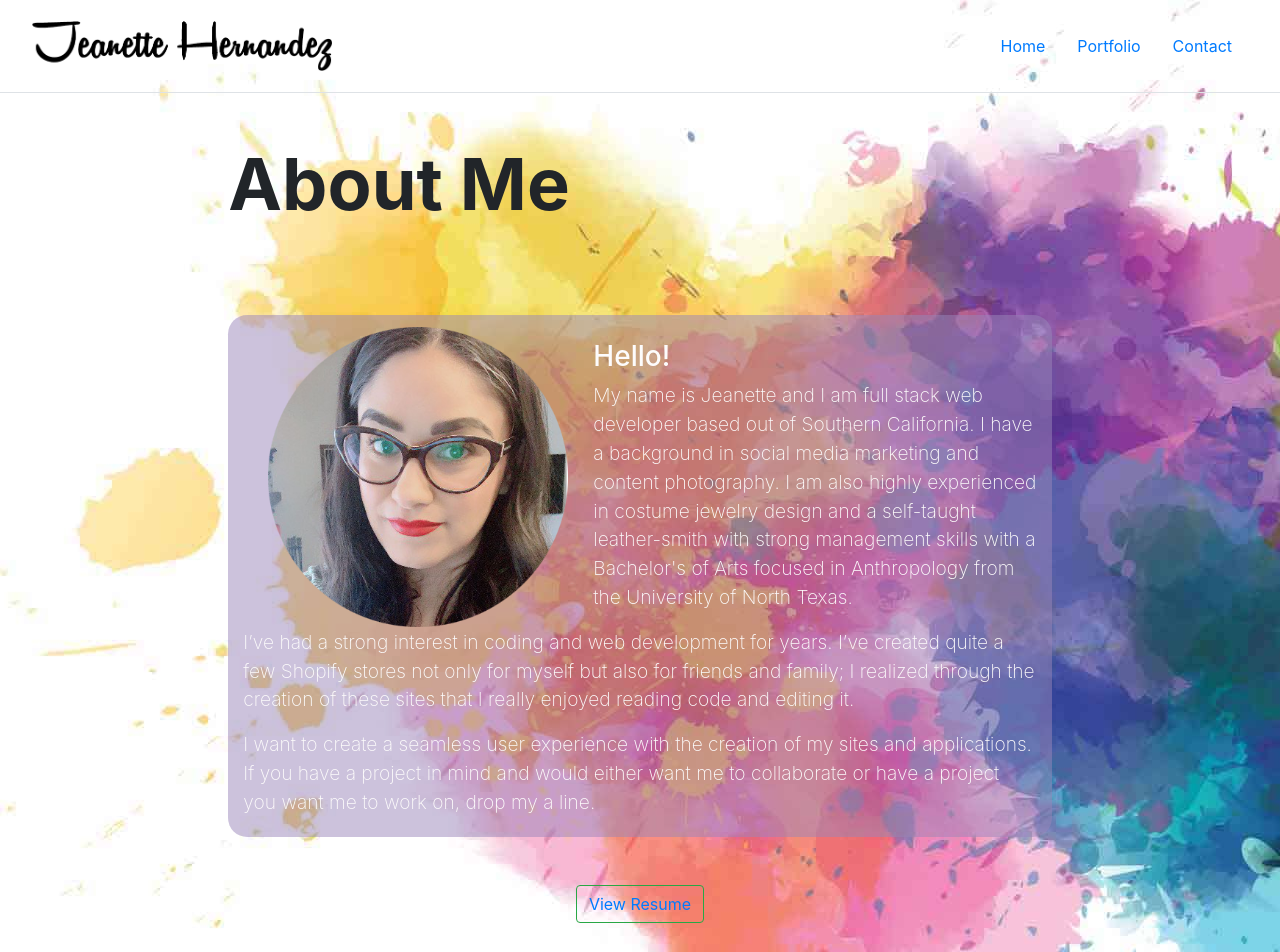
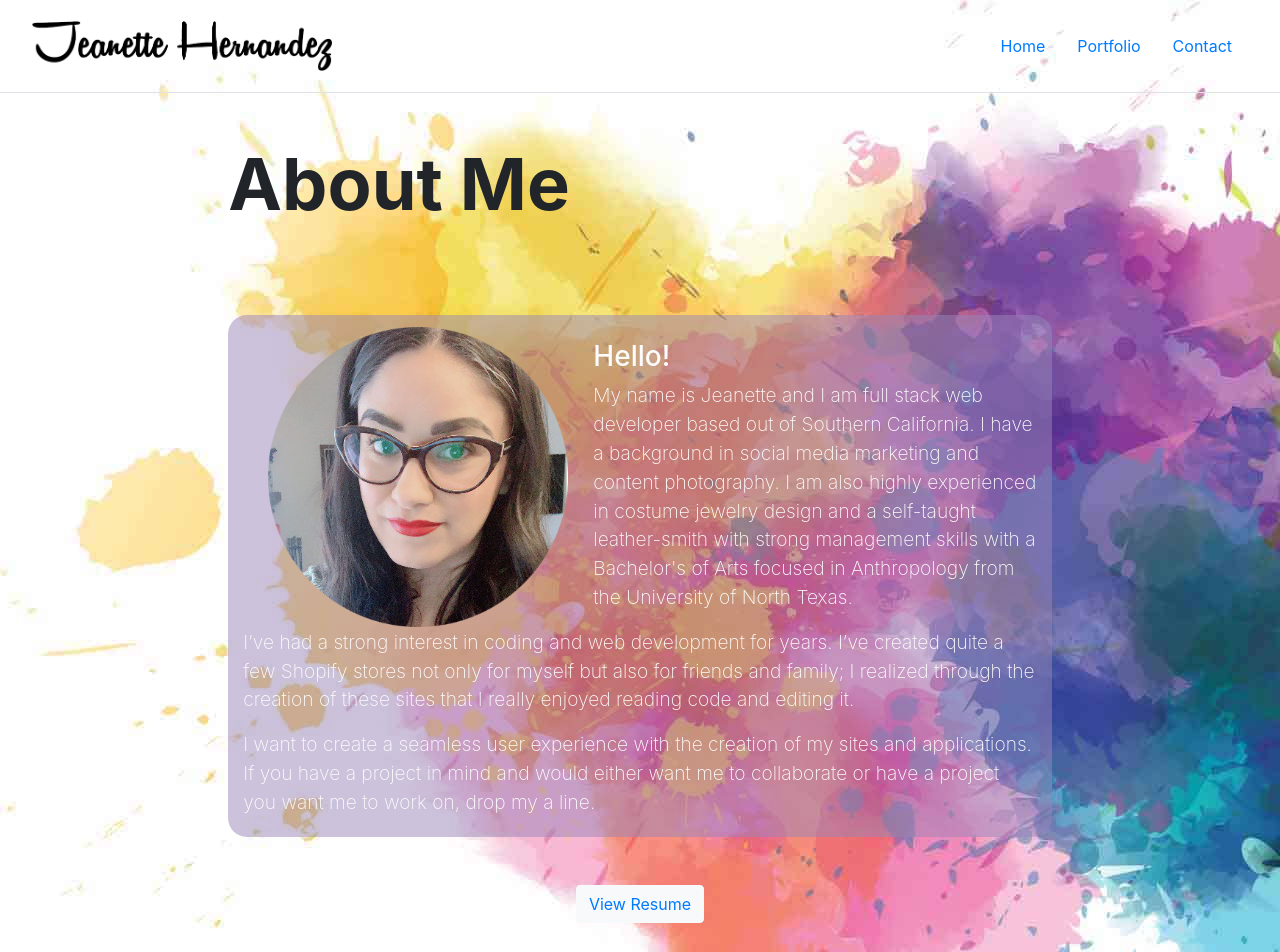
Before and after one commit to jeanhern81/React_Portfolio, a React (Create React App) app: page / in a window 1280 px wide. Shown: the top 952 px of the page. Built offline with nearby package versions, Linux system fonts and the light colour scheme.

Commit message:
fixed buttons to make them easier to read

```diff
--- a/src/App.js
+++ b/src/App.js
@@ -67,8 +67,6 @@ class App extends React.Component {
           </Navbar>
 
 
-
-
           <Route exact path='/' render={() => <HomePage title={this.state.home.title} subTitle={this.state.home.subTitle} text={this.state.home.text}  />} />
           <Route exact path='/React_Portfolio' render={() => <HomePage title={this.state.home.title} subTitle={this.state.home.subTitle} text={this.state.home.text}  />} />
           <Route exact path='/portfolio' render={() => <PortfolioPage title={this.state.portfolio.title}  subTitle={this.state.portfolio.subTitle} text={this.state.portfolio.text}/>} />
--- a/src/components/CardInfo.js
+++ b/src/components/CardInfo.js
@@ -13,10 +13,10 @@ function CardInfo(props) {
                 <p className='g-card-subTitle'>{props.subTitle}</p>
                 <p className='g-card-text'>{props.text}</p>
 
-                <p><Button className="d-inline-block" variant="outline-success"> <a href={props.link} target='_blank' rel='noopener noreferrer'>Deployed Site</a>
+                <p><Button className="d-inline-block" variant="light"> <a href={props.link} target='_blank' rel='noopener noreferrer'>Deployed Site</a>
             </Button> </p>
 
-                <p><Button className="d-inline-block" variant="outline-success" ><a href={props.link2} target='_blank' rel='noopener noreferrer'>Visit Repo</a>
+                <p><Button className="d-inline-block" variant="light" ><a href={props.link2} target='_blank' rel='noopener noreferrer'>Visit Repo</a>
             </Button></p>
 
                 </animated.div>
--- a/src/components/Resume.js
+++ b/src/components/Resume.js
@@ -5,7 +5,7 @@ import Button from 'react-bootstrap/Button';
 function Resume() {
     return (
         <div >
-            <Button className="d-inline-block" variant="outline-success" type='resume'><a href='https://drive.google.com/file/d/1FRwNpa9TJy6_kfusaTiemxKH1BwUrsEB/view?usp=sharing' target='_blank' rel='noopener noreferrer'>View Resume</a>
+            <Button className="d-inline-block" variant="light" type='resume'><a href='https://drive.google.com/file/d/1FRwNpa9TJy6_kfusaTiemxKH1BwUrsEB/view?usp=sharing' target='_blank' rel='noopener noreferrer'>View Resume</a>
 
             </Button>
         </div>
```
